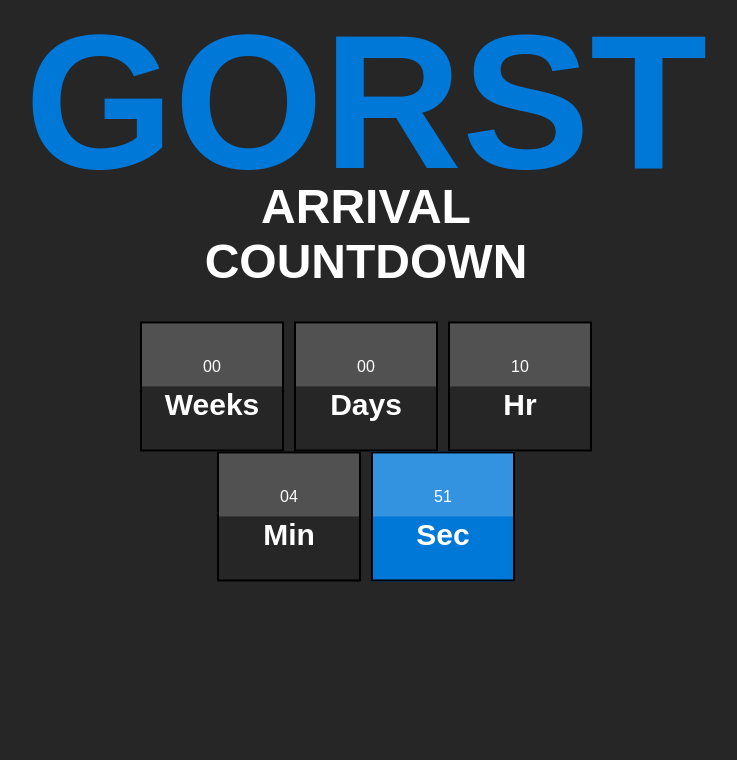
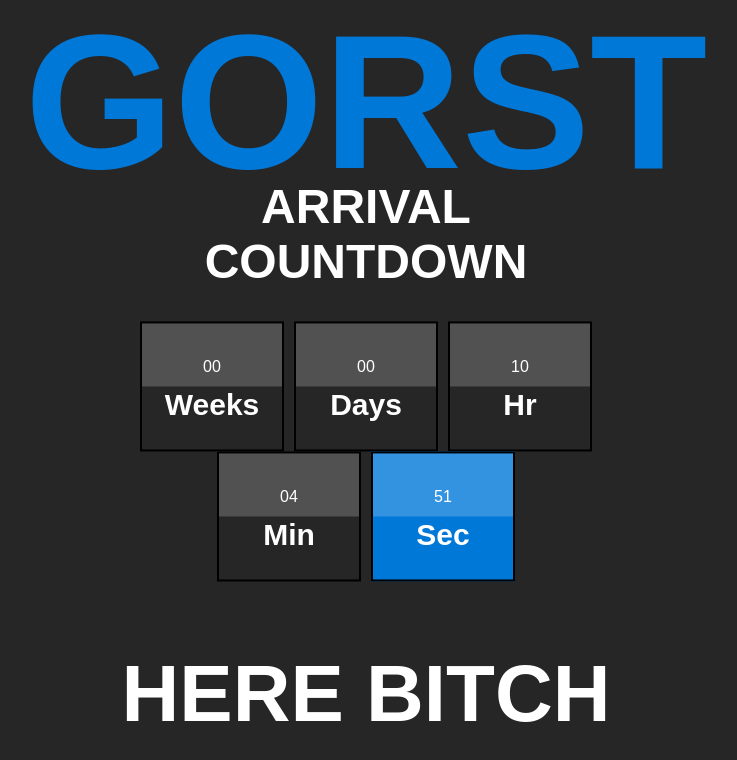
Before and after one commit to LachlanGorst/gorstArrivalCountdown, a plain HTML site: page index.html in a window 1280 px wide. Shown: the whole page, without its empty margins (274-1011 px from the left). Drawn offline with nearby package versions, Linux system fonts and the light colour scheme.

Commit message:
Update index.html

```diff
--- a/index.html
+++ b/index.html
@@ -39,7 +39,7 @@
         let broken = dSplit[4].split(':');
         let numForm = parseInt(broken[1]);
         let seconds = parseInt(broken[2]);
-        if (numForm > 58) {
+
           console.log('works');
           let here = document.querySelector('.here');
           here.classList.remove('hidden');
@@ -48,7 +48,6 @@
           } else {
             here.style.color = '#fff';
           }
-        }
       }, 1000);
     </script>
   </body>
```
